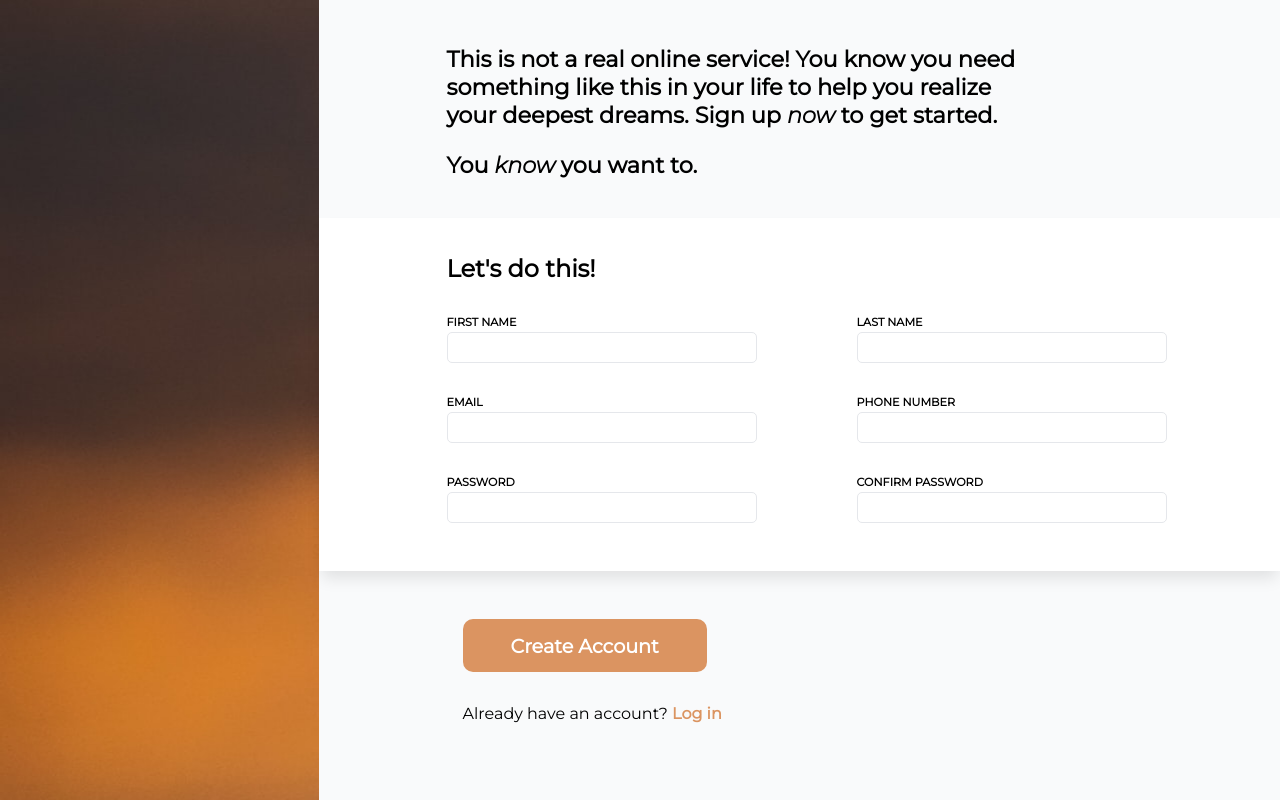
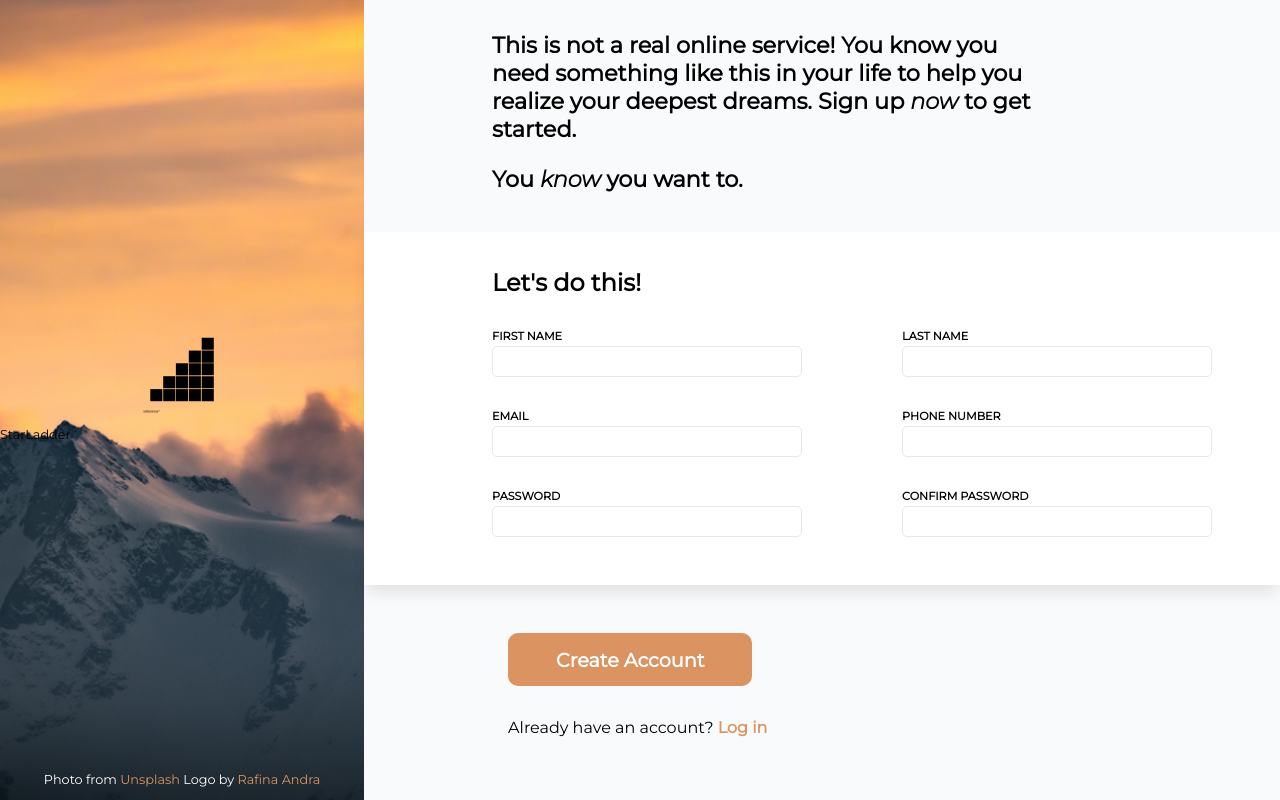
Before and after one commit to paraswastaken/testform, a plain HTML site: page index.html in a window 1280 px wide. Drawn offline with Linux system fonts and the light colour scheme.

Commit message:
Improve sidebar

```diff
--- a/index.html
+++ b/index.html
@@ -10,7 +10,11 @@
 <body>
     <div class="bod">
         <div class="sidebar">
-
+            <!-- <div> -->
+                <img src="logo.svg" alt="Noun Project Logo by Rafina Andra" id="logo">
+                StarLadder
+            <!-- </div> -->
+            <p>Photo from <a href="https://unsplash.com/">Unsplash</a> Logo by <a href="https://thenounproject.com/rafinaandra/">Rafina Andra</a></p>
         </div>
         <div class="mainContent">
             <div class="textcont">
--- a/style.css
+++ b/style.css
@@ -1,4 +1,8 @@
 @import url('https://fonts.googleapis.com/css2?family=Montserrat:ital,wght@0,400;1,300&display=swap');
+
+/* * {
+    outline: 1px solid red;
+} */
 
 html {
     background-color: rgb(249, 250, 251);
@@ -17,7 +21,36 @@ body {
 
 .sidebar {
     background-image: url(mountain.jpg);
-    width: 50%;
+    background-size: cover;
+    background-position: 50%;
+    width: 60%;
+    font-size: 0.8rem;
+    display: flex;
+    flex-direction: column;
+    height: 100vh;
+    justify-content: center;
+}
+
+.sidebar>div {
+    /* width: fit-content; */
+    /* height: min-content; */
+}
+
+#logo {
+    margin-top: auto;
+    height: 12%;
+    width: auto;
+}
+
+.sidebar>p {
+    color: rgb(255, 255, 255);
+    margin-top: auto;
+    align-self: center;
+    width: fit-content;
+}
+
+.sidebar a {
+    font-weight: 400;
 }
 
 label, input {
```
Also changed, not shown: logo.svg (added).
